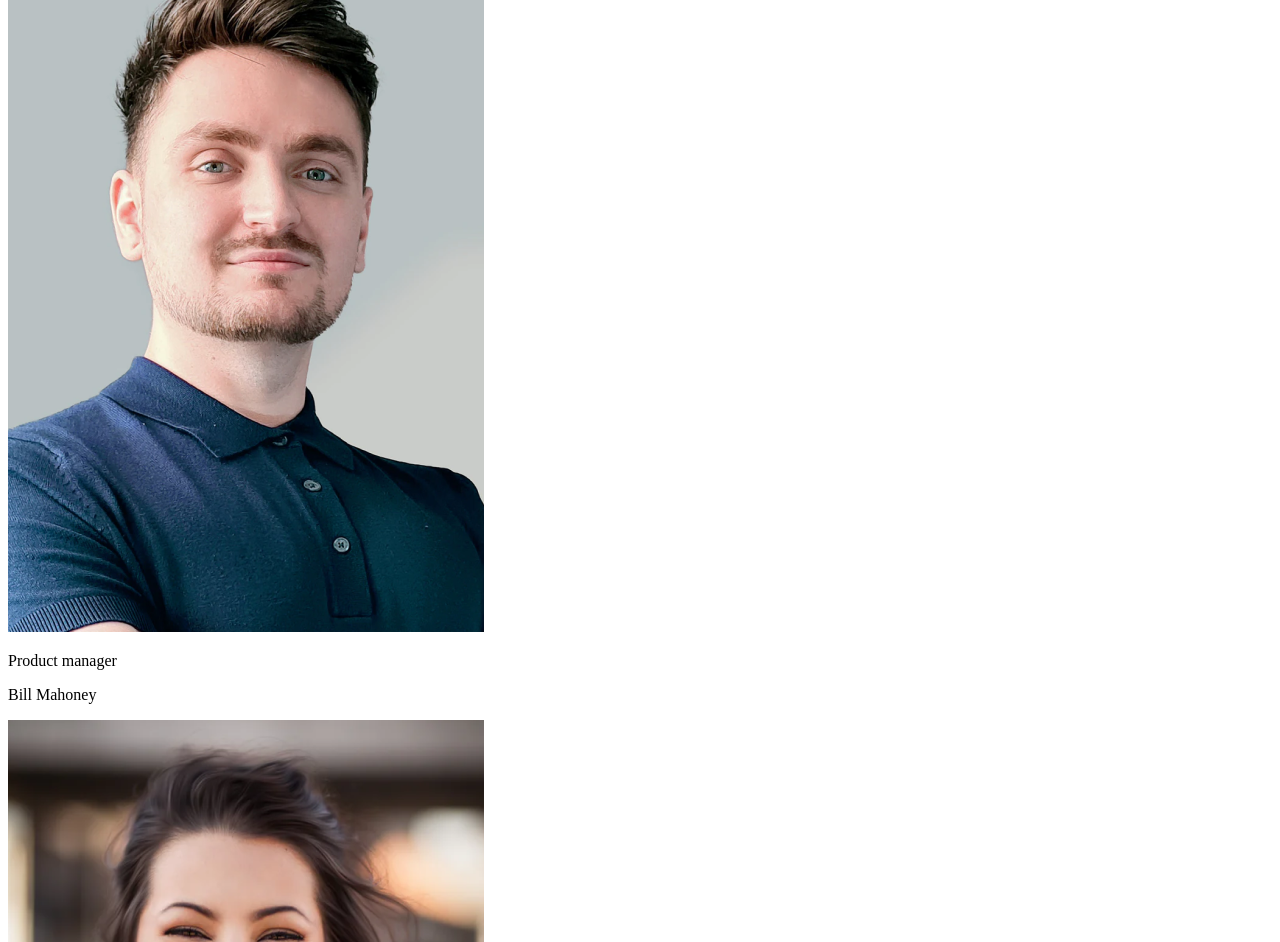
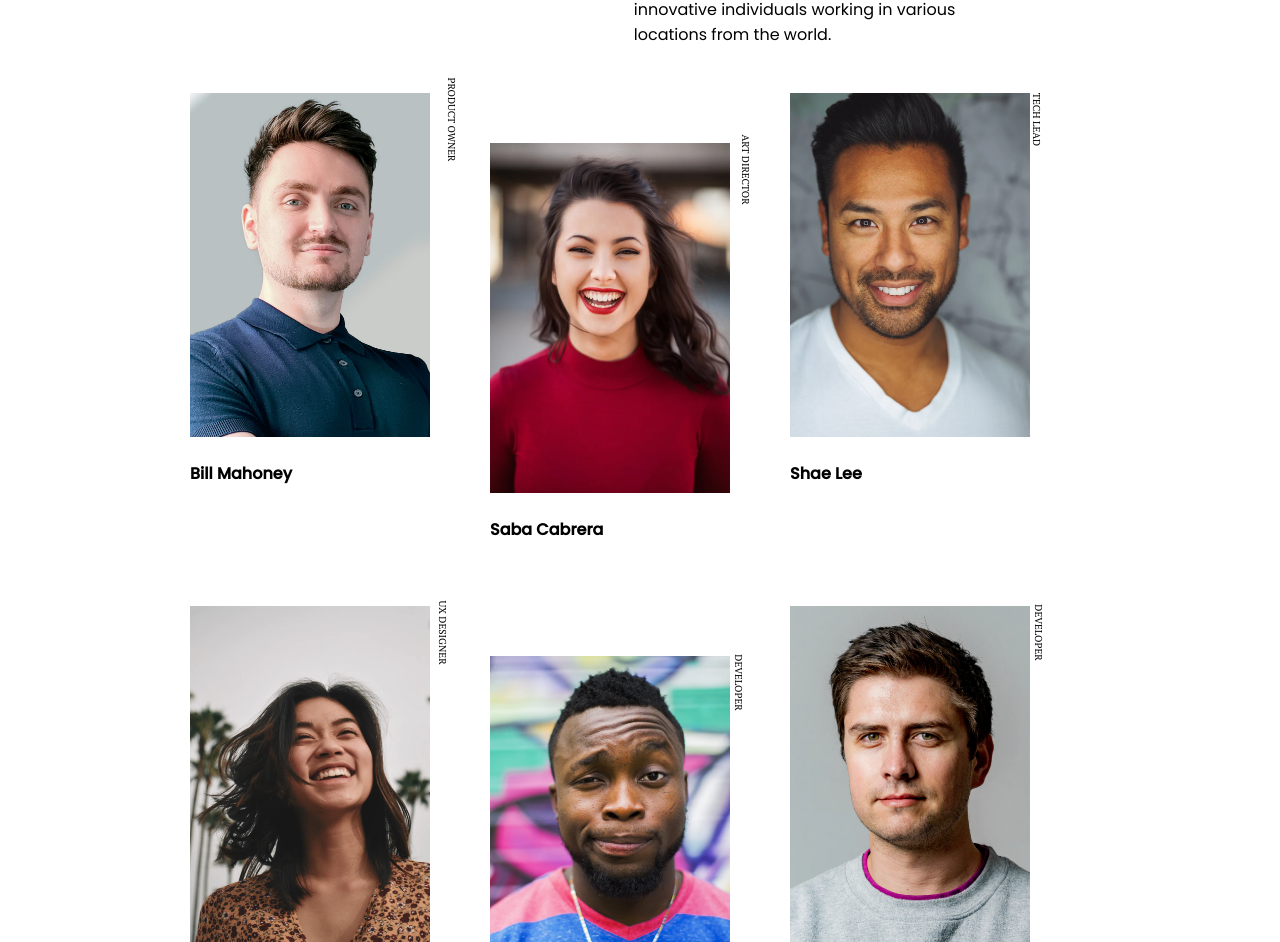
Before and after one commit to Yeshua7dm/team-page, a plain HTML site: page index.html in a window 1280 px wide. Shown: the part 211-1153 px from the top of the page. Drawn offline with Linux system fonts and the light colour scheme.

Commit message:
made page responsive

```diff
--- a/index.html
+++ b/index.html
@@ -15,73 +15,74 @@
 <body>
   <div class="container">
     <header>
-      <h1>The creative crew</h1>
+      <h1 class="pt-serif">The creative crew</h1>
+
+      <article class="description">
+        <h2>who we are</h2>
+        <p>We are team of creatively diverse. driven. innovative individuals working in various locations from the
+          world.</p>
+      </article>
     </header>
     <main>
-      <article class="description">
-        <h2>who we are</h2>
-        <p>We are team of creatively diverse.  driven.  innovative individuals working in various locations from the world.</p>
-      </article>
-
       <div class="team">
         <!-- team members -->
         <div class="team-member">
           <article>
             <img src="./photo1.png" alt="photo1" class="member-picture">
-            <p class="member-role">Product manager</p>
+            <p class="member-role pt-serif">Product owner</p>
           </article>
           <footer class="member-name">
             <p>Bill Mahoney</p>
           </footer>
         </div>
         <!-- team members -->
-        <div class="team-member">
+        <div class="team-member m-2 m-1">
           <article>
             <img src="./photo2.png" alt="photo2" class="member-picture">
-            <p class="member-role">Product manager</p>
+            <p class="member-role pt-serif">art director</p>
           </article>
           <footer class="member-name">
-            <p>Bill Mahoney</p>
+            <p>saba cabrera</p>
           </footer>
         </div>
         <!-- team members -->
         <div class="team-member">
           <article>
             <img src="./photo3.png" alt="photo3" class="member-picture">
-            <p class="member-role">Product manager</p>
+            <p class="member-role pt-serif">tech lead</p>
           </article>
           <footer class="member-name">
-            <p>Bill Mahoney</p>
+            <p>shae lee</p>
           </footer>
         </div>
         <!-- team members -->
-        <div class="team-member">
+        <div class="team-member m-2">
           <article>
             <img src="./photo4.png" alt="photo4" class="member-picture">
-            <p class="member-role">Product manager</p>
+            <p class="member-role pt-serif">ux designer</p>
           </article>
           <footer class="member-name">
-            <p>Bill Mahoney</p>
+            <p>skylah lu</p>
           </footer>
         </div>
         <!-- team members -->
-        <div class="team-member">
+        <div class="team-member m-1">
           <article>
             <img src="./photo5.png" alt="photo5" class="member-picture">
-            <p class="member-role">Product manager</p>
+            <p class="member-role pt-serif">developer</p>
           </article>
           <footer class="member-name">
-            <p>Bill Mahoney</p>
+            <p>griff richards</p>
           </footer>
         </div>
         <!-- team members -->
-        <div class="team-member">
+        <div class="team-member m-2">
           <article>
             <img src="./photo6.png" alt="photo6" class="member-picture">
-            <p class="member-role">Product manager</p>
+            <p class="member-role pt-serif">developer</p>
           </article>
           <footer class="member-name">
-            <p>Bill Mahoney</p>
+            <p>Stan John</p>
           </footer>
         </div>
       </div>
@@ -91,4 +92,5 @@
     </footer>
   </div>
 </body>
+
 </html>
--- a/styles.css
+++ b/styles.css
@@ -0,0 +1,118 @@
+@import url("https://fonts.googleapis.com/css2?family=PT+Serif:wght@400;700&display=swap");
+
+* {
+    box-sizing: border-box;
+    /* margin: 0;
+    padding: 0; */
+}
+body {
+    font-family: "Poppins";
+    /* font-size: 14px; */
+}
+.container {
+    margin: 10px;
+}
+.pt-serif {
+    font-family: "PT Serif", serif;
+}
+header {
+    display: flex;
+    flex-direction: column;
+}
+header h1 {
+    margin: 38px 0;
+    font-style: normal;
+    font-weight: bold;
+    font-size: 36px;
+    line-height: 48px;
+    letter-spacing: -0.045em;
+}
+main {
+    margin-bottom: 100px;
+}
+.description h2 {
+    text-transform: uppercase;
+    margin-bottom: 10px;
+}
+.description p {
+    padding: 2px 30px 30px 0;
+}
+
+.team {
+    display: grid;
+    grid-template-columns: 1fr 1fr;
+    row-gap: 10px;
+}
+.team-member article {
+    display: flex;
+}
+.team-member article img {
+    width: 80%;
+    margin-bottom: 10px;
+}
+
+.member-role {
+    min-width: max-content;
+    transform: rotate(0.25turn);
+    height: max-content;
+    margin-left: -20px;
+    margin-top: 20px;
+    font-size: 16px;
+    text-transform: uppercase;
+    font-family: "PT Serif";
+    font-style: normal;
+    font-weight: normal;
+    font-size: 10px;
+    line-height: 13px;
+}
+.m-2 {
+    margin-top: 50px;
+}
+.member-name {
+    font-style: normal;
+    font-weight: 600;
+    line-height: 21px;
+    text-transform: capitalize;
+}
+
+.container > footer {
+    text-align: center;
+    color: #a9a9a9;
+    margin: auto;
+}
+.username {
+    text-decoration: underline;
+    font-weight: 600;
+}
+
+@media screen and (min-width: 600px) {
+    .team {
+        grid-template-columns: 1fr 1fr 1fr;
+        row-gap: 50px;
+    }
+    .m-2 {
+        margin-top: 0;
+    }
+    .m-1 {
+        margin-top: 50px;
+    }
+}
+
+@media screen and (min-width: 768px) {
+    header {
+        margin-top: 110px;
+        flex-direction: row;
+        justify-content: space-around;
+    }
+    header > article {
+        min-width: 300px;
+        width: 400px;
+    }
+    .container {
+        margin: auto;
+        max-width: 900px;
+    }
+    header h1 {
+        min-width: max-content;
+    }
+}
```
